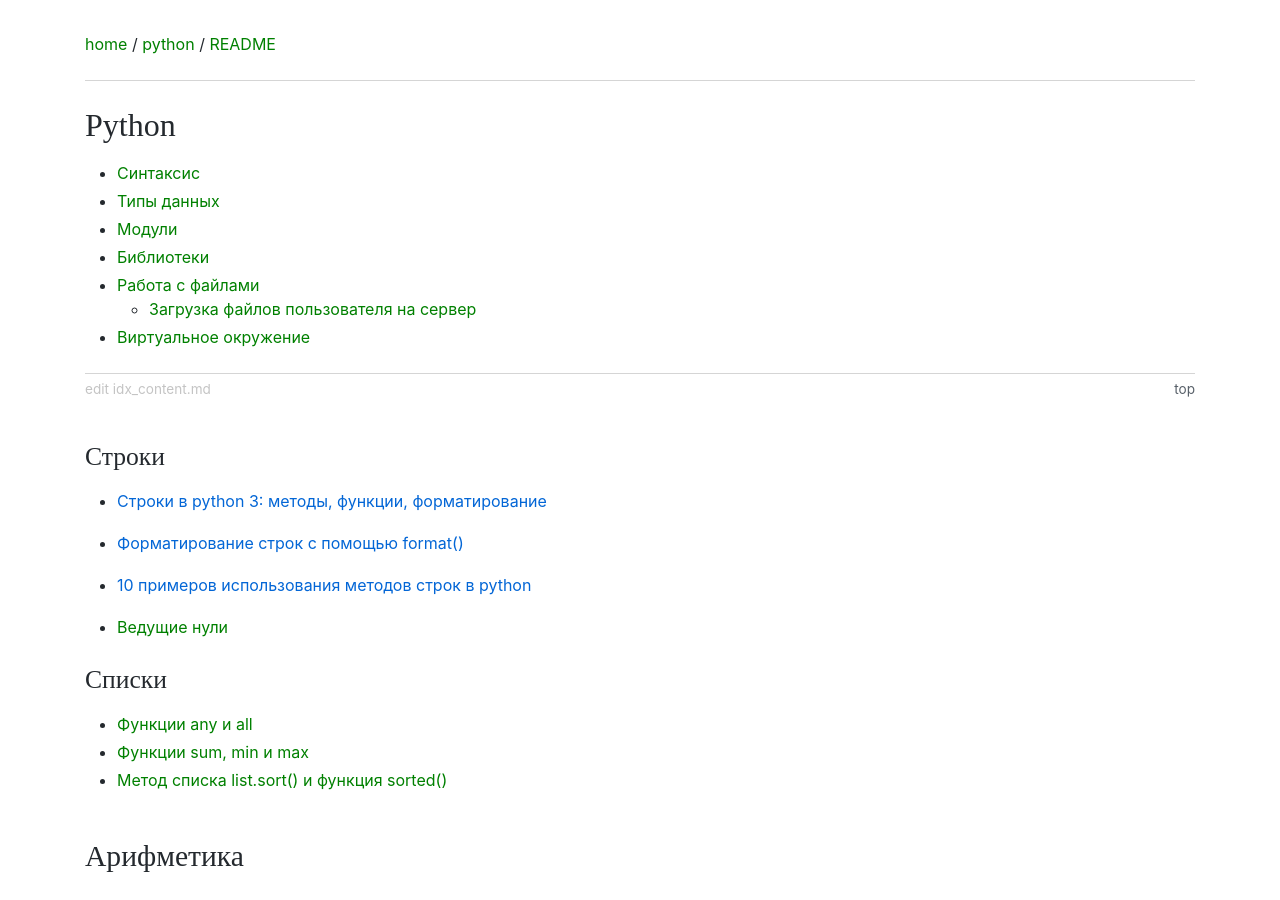
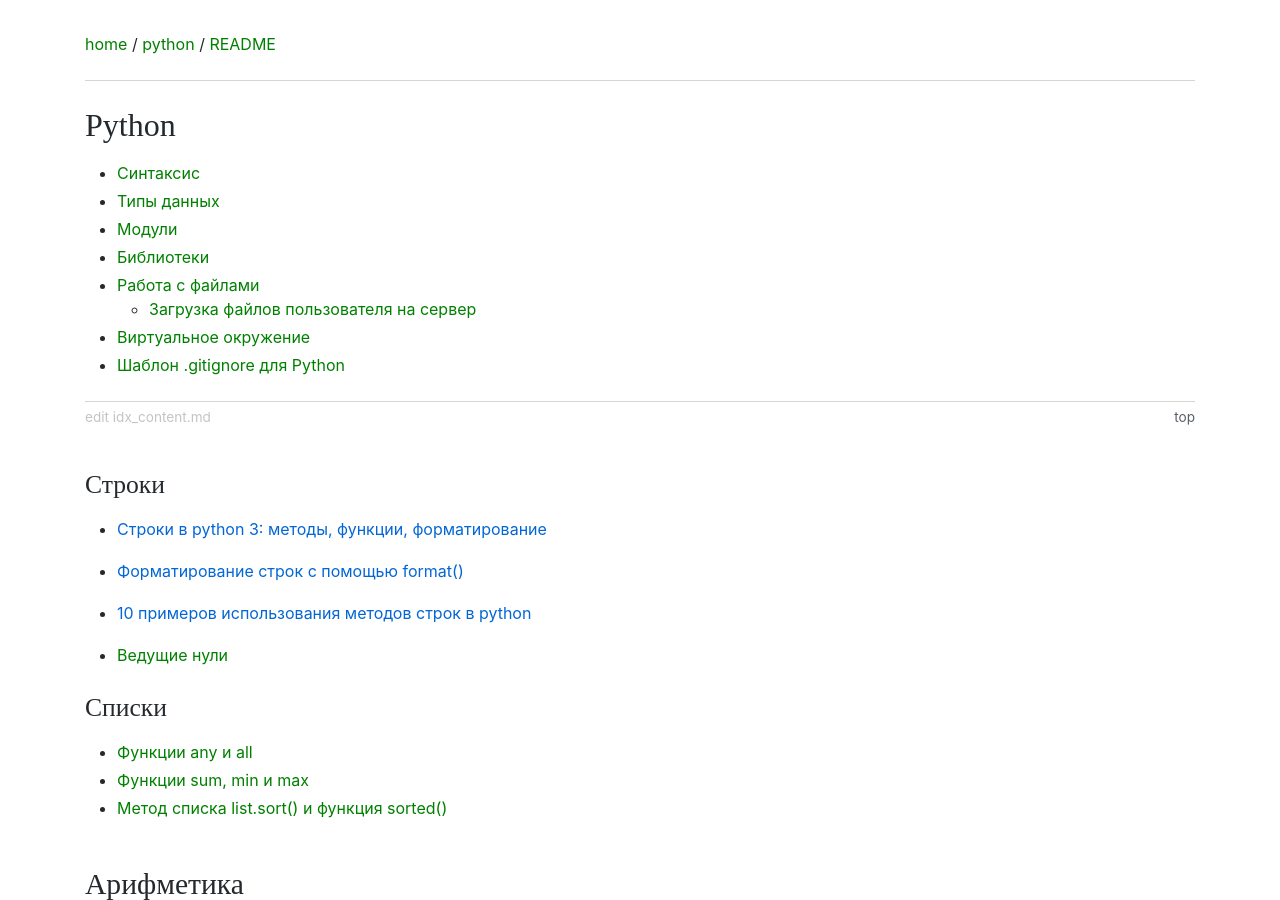
Before and after one commit to olexsyn/ITNote, a Jekyll site: the page built from python/README.md, in a window 1280 px wide and 900 px high. Built offline with Jekyll 4.4.1, drawn with Linux system fonts in a browser that asks for light colours; some web fonts are replaced; our own code applies the rules of GitHub Pages for plain Markdown files.

Commit message:
Update idx_content.md

```diff
--- a/python/idx_content.md
+++ b/python/idx_content.md
@@ -5,5 +5,6 @@
 - [Работа с файлами](files)
   - [Загрузка файлов пользователя на сервер](files/upload)
 - [Виртуальное окружение](virtualenv)
+- [Шаблон .gitignore для Python](gitignore_python)
 
 {% include f.htm f="idx_content.md" %}
```
